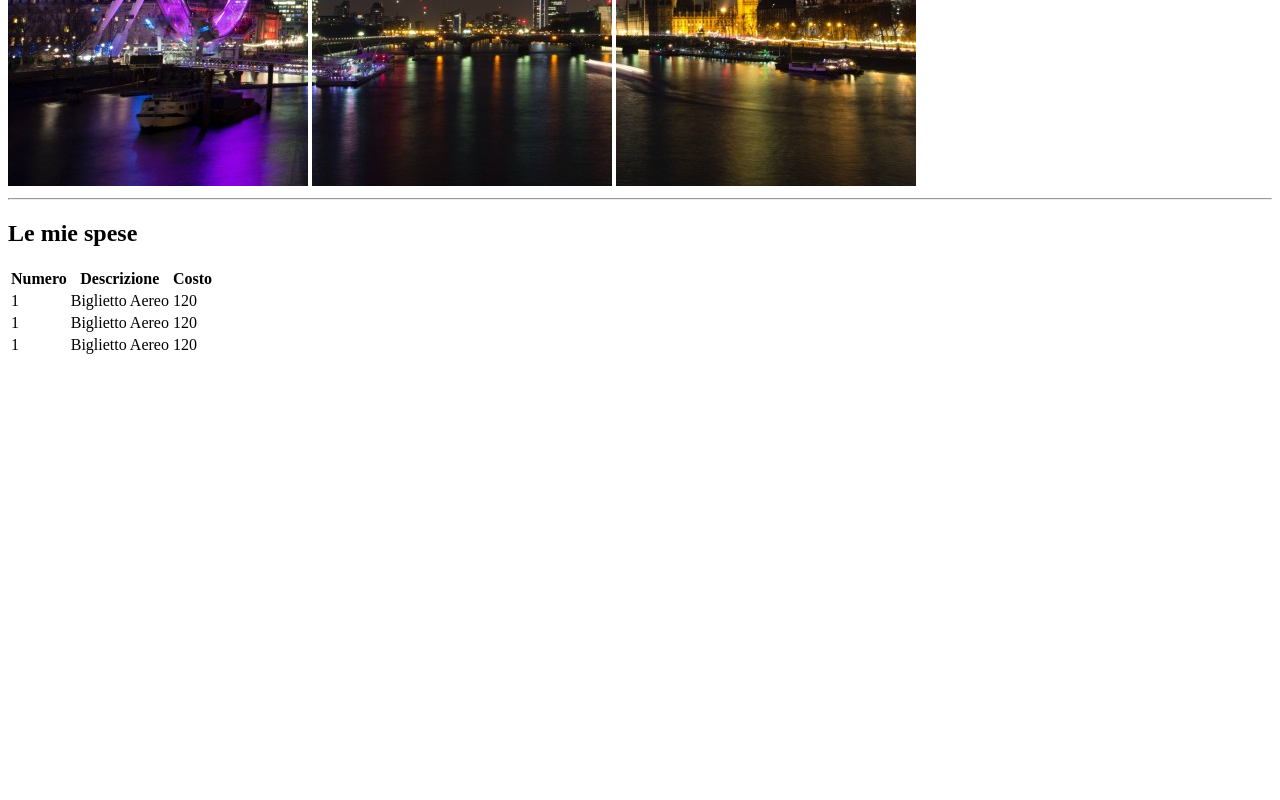
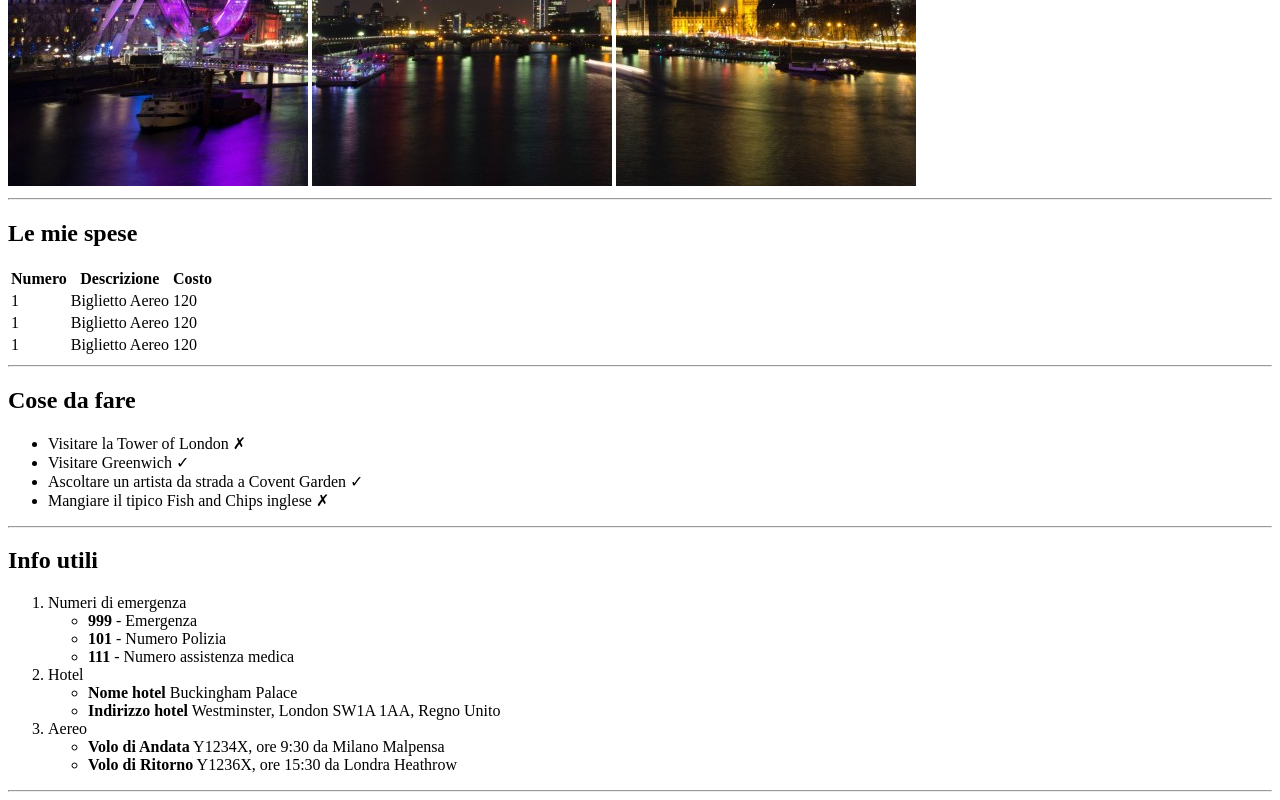
Before and after one commit to Youss0203/html-london-trip, a plain HTML site: page index.html in a window 1280 px wide. Shown: the part 494-1294 px from the top of the page. Before the commit the page ends 859 px from the top, so only its background shows below. Drawn offline with Linux system fonts and the light colour scheme.

Commit message:
parte centrale dell esercitazione

```diff
--- a/index.html
+++ b/index.html
@@ -43,6 +43,45 @@
             </tr>
         </table>
     </section>
+    <hr>
+    <section>
+        <h2>Cose da fare</h2>
+        <ul>
+            <li>Visitare la Tower of London &#10007;</li>
+            <li>Visitare Greenwich &#10003;</li>
+            <li>Ascoltare un artista da strada a Covent Garden &#10003;</li>
+            <li>Mangiare il tipico Fish and Chips inglese &#10007;</li>
+        </ul>
+    </section>
+    <hr>
+    <section>
+        <h2>Info utili</h2>
+        <ol>
+            <li>Numeri di emergenza
+                <ul>
+                    <li> <strong>999</strong> - Emergenza</li>
+                    <li> <strong>101</strong> - Numero Polizia</li>
+                    <li> <strong>111</strong> - Numero assistenza medica</li>
+                </ul>
+            </li>
+            <li>
+                Hotel
+                <ul>
+                    <li><strong>Nome hotel</strong> Buckingham Palace </li>
+                    <li><strong>Indirizzo hotel</strong> Westminster, London SW1A 1AA, Regno Unito</li>
+                </ul>
+            </li>
+            <li>
+                Aereo
+                <ul>
+                    <li> <strong> Volo di Andata</strong> Y1234X, ore 9:30 da Milano Malpensa</li>
+                    <li> <strong> Volo di Ritorno</strong> Y1236X, ore 15:30 da Londra Heathrow</li>
+                </ul>
+            </li>
+            </ol>
+    </section>
+    <hr>
+
 
 
 </body>
```
